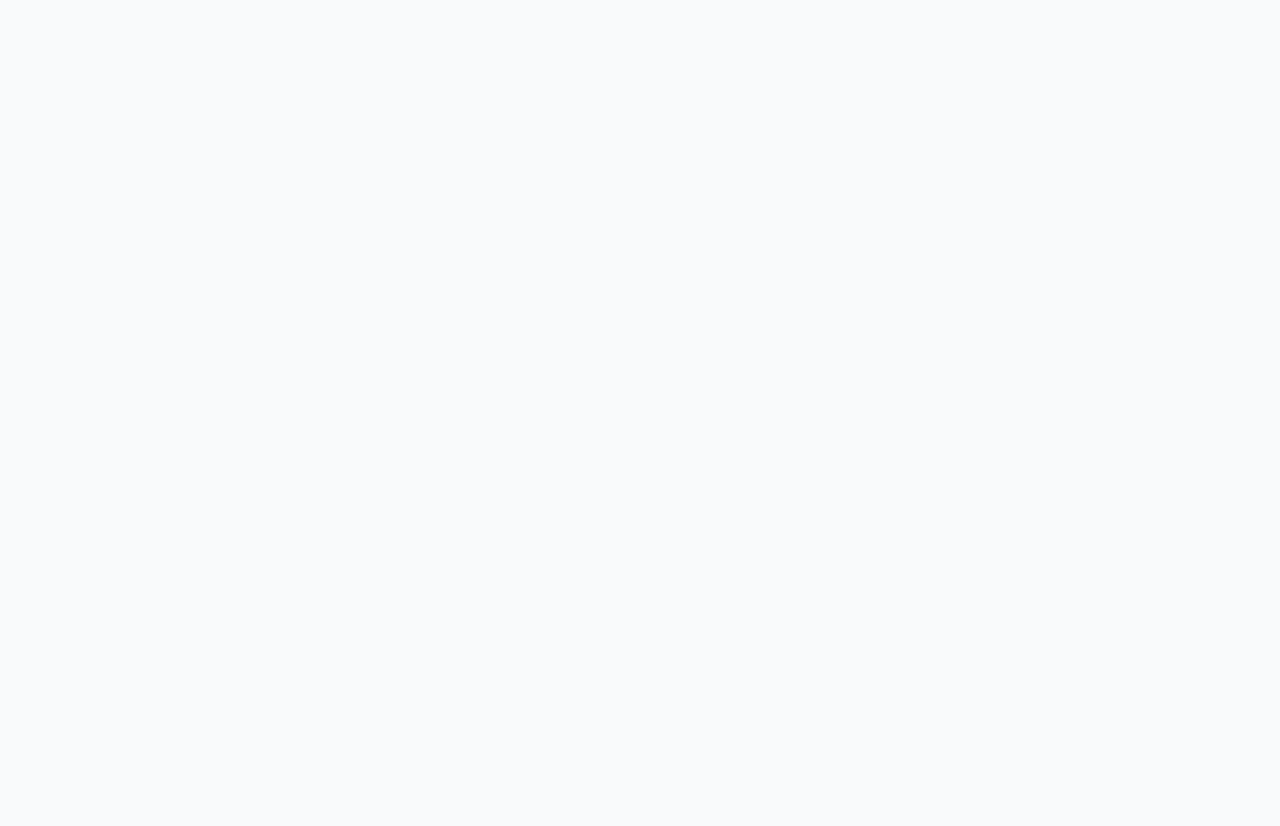
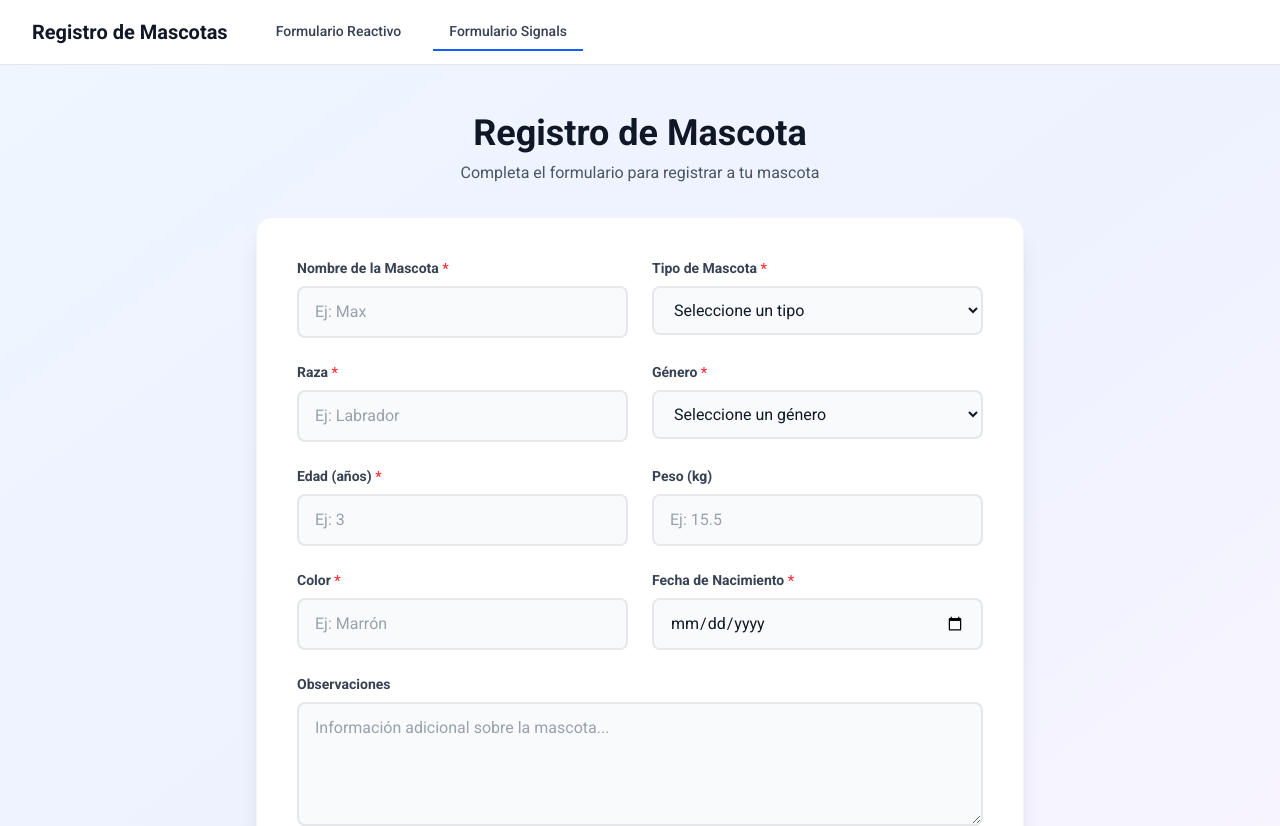
Before and after one commit to Mirian97/angular-signal-form, an Angular app: page /signals-form in a window 1280 px wide. Before the commit this address led to /. Shown: the top 826 px of the page. Before the commit the page ends 800 px from the top, so only its background shows below. Built offline with nearby package versions, Linux system fonts and the light colour scheme.

Commit message:
Add navigation and routing for pet registration forms

```diff
--- a/src/app/app.html
+++ b/src/app/app.html
@@ -1 +1,29 @@
+<nav class="bg-white shadow-lg border-b border-gray-200">
+  <div class="max-w-7xl mx-auto px-4 sm:px-6 lg:px-8">
+    <div class="flex justify-between items-center h-16">
+      <div class="flex items-center space-x-8">
+        <h1 class="text-xl font-bold text-gray-900">Registro de Mascotas</h1>
+        <div class="flex space-x-4">
+          <a
+            routerLink="/reactive-form"
+            routerLinkActive="text-blue-600 border-b-2 border-blue-600"
+            [routerLinkActiveOptions]="{ exact: false }"
+            class="px-4 py-2 text-sm font-medium text-gray-700 hover:text-blue-600 transition-colors duration-200"
+          >
+            Formulario Reactivo
+          </a>
+          <a
+            routerLink="/signals-form"
+            routerLinkActive="text-blue-600 border-b-2 border-blue-600"
+            [routerLinkActiveOptions]="{ exact: false }"
+            class="px-4 py-2 text-sm font-medium text-gray-700 hover:text-blue-600 transition-colors duration-200"
+          >
+            Formulario Signals
+          </a>
+        </div>
+      </div>
+    </div>
+  </div>
+</nav>
+
 <router-outlet />
--- a/src/app/app.routes.ts
+++ b/src/app/app.routes.ts
@@ -1,5 +1,6 @@
 import { Routes } from '@angular/router';
 import { PetRegistrationForm } from './pet-registration-form/pet-registration-form';
+import { PetRegistrationFormSignals } from './pet-registration-form-signals/pet-registration-form-signals';
 
 export const routes: Routes = [
   {
@@ -7,6 +8,10 @@ export const routes: Routes = [
     component: PetRegistrationForm,
   },
   {
+    path: 'signals-form',
+    component: PetRegistrationFormSignals,
+  },
+  {
     path: '',
     redirectTo: '/reactive-form',
     pathMatch: 'full',
--- a/src/app/app.ts
+++ b/src/app/app.ts
@@ -1,10 +1,9 @@
 import { Component, signal } from '@angular/core';
-import { RouterOutlet } from '@angular/router';
-import { PetRegistrationForm } from './pet-registration-form/pet-registration-form';
+import { RouterOutlet, RouterLink, RouterLinkActive } from '@angular/router';
 
 @Component({
   selector: 'app-root',
-  imports: [RouterOutlet, PetRegistrationForm],
+  imports: [RouterOutlet, RouterLink, RouterLinkActive],
   templateUrl: './app.html',
   styleUrl: './app.css',
 })
--- /dev/null
+++ b/src/app/pet-registration-form-signals/pet-registration-form-signals.html
@@ -0,0 +1,162 @@
+<div
+  class="min-h-screen bg-gradient-to-br from-blue-50 via-indigo-50 to-purple-50 py-12 px-4 sm:px-6 lg:px-8"
+>
+  <div class="max-w-3xl mx-auto">
+    <!-- Header Card -->
+    <div class="text-center mb-8">
+      <h1 class="text-4xl font-bold text-gray-900 mb-2">Registro de Mascota</h1>
+      <p class="text-gray-600">Completa el formulario para registrar a tu mascota</p>
+    </div>
+
+    <!-- Form Card -->
+    <div class="bg-white rounded-2xl shadow-xl p-8 md:p-10 border border-gray-100">
+      <form class="space-y-6">
+        <!-- First Row -->
+        <div class="grid grid-cols-1 md:grid-cols-2 gap-6">
+          <div class="space-y-2">
+            <label for="name" class="block text-sm font-semibold text-gray-700">
+              Nombre de la Mascota <span class="text-red-500">*</span>
+            </label>
+            <input
+              id="name"
+              type="text"
+              class="w-full px-4 py-3 border-2 border-gray-200 rounded-lg text-gray-900 placeholder-gray-400 focus:outline-none focus:ring-2 focus:ring-blue-500 focus:border-blue-500 transition-all bg-gray-50 hover:bg-white"
+              placeholder="Ej: Max"
+            />
+          </div>
+
+          <div class="space-y-2">
+            <label for="type" class="block text-sm font-semibold text-gray-700">
+              Tipo de Mascota <span class="text-red-500">*</span>
+            </label>
+            <select
+              id="type"
+              class="w-full px-4 py-3 border-2 border-gray-200 rounded-lg text-gray-900 focus:outline-none focus:ring-2 focus:ring-blue-500 focus:border-blue-500 transition-all bg-gray-50 hover:bg-white cursor-pointer"
+            >
+              <option value="" class="text-gray-400">Seleccione un tipo</option>
+              @for (type of petTypes; track type) {
+              <option [value]="type" class="text-gray-900">{{ type }}</option>
+              }
+            </select>
+          </div>
+        </div>
+
+        <!-- Second Row -->
+        <div class="grid grid-cols-1 md:grid-cols-2 gap-6">
+          <div class="space-y-2">
+            <label for="breed" class="block text-sm font-semibold text-gray-700">
+              Raza <span class="text-red-500">*</span>
+            </label>
+            <input
+              id="breed"
+              type="text"
+              class="w-full px-4 py-3 border-2 border-gray-200 rounded-lg text-gray-900 placeholder-gray-400 focus:outline-none focus:ring-2 focus:ring-blue-500 focus:border-blue-500 transition-all bg-gray-50 hover:bg-white"
+              placeholder="Ej: Labrador"
+            />
+          </div>
+
+          <div class="space-y-2">
+            <label for="gender" class="block text-sm font-semibold text-gray-700">
+              Género <span class="text-red-500">*</span>
+            </label>
+            <select
+              id="gender"
+              class="w-full px-4 py-3 border-2 border-gray-200 rounded-lg text-gray-900 focus:outline-none focus:ring-2 focus:ring-blue-500 focus:border-blue-500 transition-all bg-gray-50 hover:bg-white cursor-pointer"
+            >
+              <option value="" class="text-gray-400">Seleccione un género</option>
+              @for (gender of genders; track gender) {
+              <option [value]="gender" class="text-gray-900">{{ gender }}</option>
+              }
+            </select>
+          </div>
+        </div>
+
+        <!-- Third Row -->
+        <div class="grid grid-cols-1 md:grid-cols-2 gap-6">
+          <div class="space-y-2">
+            <label for="age" class="block text-sm font-semibold text-gray-700">
+              Edad (años) <span class="text-red-500">*</span>
+            </label>
+            <input
+              id="age"
+              type="number"
+              class="w-full px-4 py-3 border-2 border-gray-200 rounded-lg text-gray-900 placeholder-gray-400 focus:outline-none focus:ring-2 focus:ring-blue-500 focus:border-blue-500 transition-all bg-gray-50 hover:bg-white"
+              placeholder="Ej: 3"
+              min="0"
+              max="30"
+            />
+          </div>
+
+          <div class="space-y-2">
+            <label for="weight" class="block text-sm font-semibold text-gray-700">
+              Peso (kg)
+            </label>
+            <input
+              id="weight"
+              type="number"
+              class="w-full px-4 py-3 border-2 border-gray-200 rounded-lg text-gray-900 placeholder-gray-400 focus:outline-none focus:ring-2 focus:ring-blue-500 focus:border-blue-500 transition-all bg-gray-50 hover:bg-white"
+              placeholder="Ej: 15.5"
+              min="0"
+              step="0.1"
+            />
+          </div>
+        </div>
+
+        <!-- Fourth Row -->
+        <div class="grid grid-cols-1 md:grid-cols-2 gap-6">
+          <div class="space-y-2">
+            <label for="color" class="block text-sm font-semibold text-gray-700">
+              Color <span class="text-red-500">*</span>
+            </label>
+            <input
+              id="color"
+              type="text"
+              class="w-full px-4 py-3 border-2 border-gray-200 rounded-lg text-gray-900 placeholder-gray-400 focus:outline-none focus:ring-2 focus:ring-blue-500 focus:border-blue-500 transition-all bg-gray-50 hover:bg-white"
+              placeholder="Ej: Marrón"
+            />
+          </div>
+
+          <div class="space-y-2">
+            <label for="birthDate" class="block text-sm font-semibold text-gray-700">
+              Fecha de Nacimiento <span class="text-red-500">*</span>
+            </label>
+            <input
+              id="birthDate"
+              type="date"
+              class="w-full px-4 py-3 border-2 border-gray-200 rounded-lg text-gray-900 focus:outline-none focus:ring-2 focus:ring-blue-500 focus:border-blue-500 transition-all bg-gray-50 hover:bg-white cursor-pointer"
+            />
+          </div>
+        </div>
+
+        <!-- Observations -->
+        <div class="space-y-2">
+          <label for="observations" class="block text-sm font-semibold text-gray-700">
+            Observaciones
+          </label>
+          <textarea
+            id="observations"
+            rows="4"
+            class="w-full px-4 py-3 border-2 border-gray-200 rounded-lg text-gray-900 placeholder-gray-400 focus:outline-none focus:ring-2 focus:ring-blue-500 focus:border-blue-500 transition-all bg-gray-50 hover:bg-white resize-y min-h-[120px]"
+            placeholder="Información adicional sobre la mascota..."
+          ></textarea>
+        </div>
+
+        <!-- Action Buttons -->
+        <div class="flex flex-col sm:flex-row gap-4 pt-6 border-t border-gray-200">
+          <button
+            type="submit"
+            class="flex-1 px-6 py-3.5 text-base font-semibold text-white bg-gradient-to-r from-blue-600 to-indigo-600 rounded-lg shadow-md hover:from-blue-700 hover:to-indigo-700 focus:outline-none focus:ring-2 focus:ring-blue-500 focus:ring-offset-2 transition-all transform hover:scale-[1.02] active:scale-[0.98]"
+          >
+            Registrar Mascota
+          </button>
+          <button
+            type="button"
+            class="flex-1 px-6 py-3.5 text-base font-semibold text-gray-700 bg-white border-2 border-gray-300 rounded-lg hover:bg-gray-50 hover:border-gray-400 focus:outline-none focus:ring-2 focus:ring-gray-400 focus:ring-offset-2 transition-all transform hover:scale-[1.02] active:scale-[0.98]"
+          >
+            Limpiar Formulario
+          </button>
+        </div>
+      </form>
+    </div>
+  </div>
+</div>
--- /dev/null
+++ b/src/app/pet-registration-form-signals/pet-registration-form-signals.ts
@@ -0,0 +1,24 @@
+import { Component } from '@angular/core';
+import { CommonModule } from '@angular/common';
+
+interface PetFormData {
+  name: string;
+  type: string;
+  breed: string;
+  age: number;
+  weight?: number;
+  color: string;
+  birthDate: string;
+  gender: string;
+  observations?: string;
+}
+
+@Component({
+  selector: 'app-pet-registration-form-signals',
+  imports: [CommonModule],
+  templateUrl: './pet-registration-form-signals.html',
+})
+export class PetRegistrationFormSignals {
+  petTypes = ['Perro', 'Gato', 'Conejo', 'Ave', 'Hamster', 'Otro'];
+  genders = ['Macho', 'Hembra'];
+}
```
